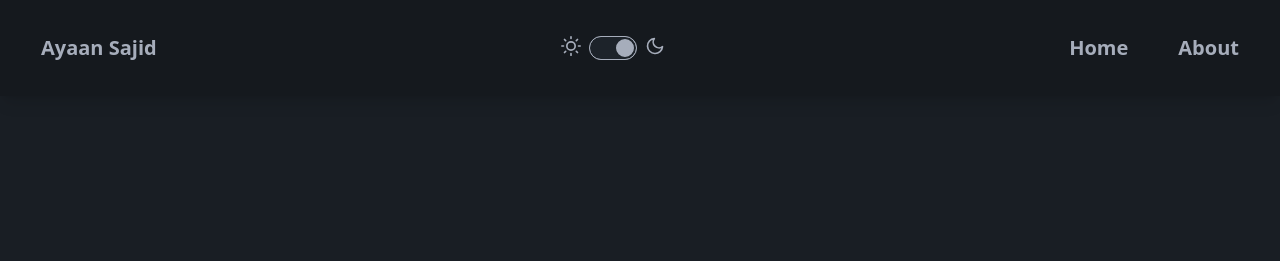
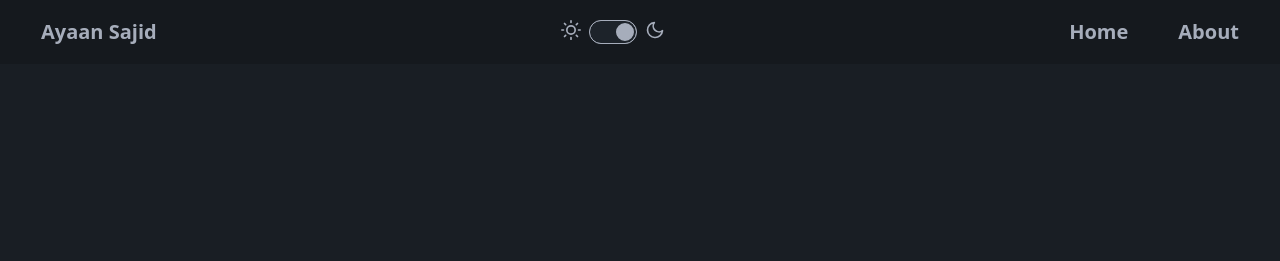
Before and after one commit to AyaanSucksAtCoding/AyaanTheDev, a website: page index.html in a window 1280 px wide. Shown: the top 261 px of the page. Drawn offline with nearby package versions, Linux system fonts and the light colour scheme; files that its build step writes are made by us from their sources; a web font is replaced by a local one.

Commit message:
trying to fix the navbar

```diff
--- a/index.html
+++ b/index.html
@@ -7,8 +7,8 @@
   <link href="dist/output.css" rel="stylesheet">
 </head>
 <body class = "font-sans">
-  <nav class="navbar bg-base-300 fixed top-0 w-full z-50 shadow-lg">
-    <div class="navbar-center flex w-full justify-between px-4 py-4">
+  <nav class="navbar bg-base-300 fixed">
+    <div class="navbar-center flex w-full justify-between px-4">
         <button class="btn btn-ghost text-xl">Ayaan Sajid</button>
         <label class="flex cursor-pointer gap-2">
   <svg
```
